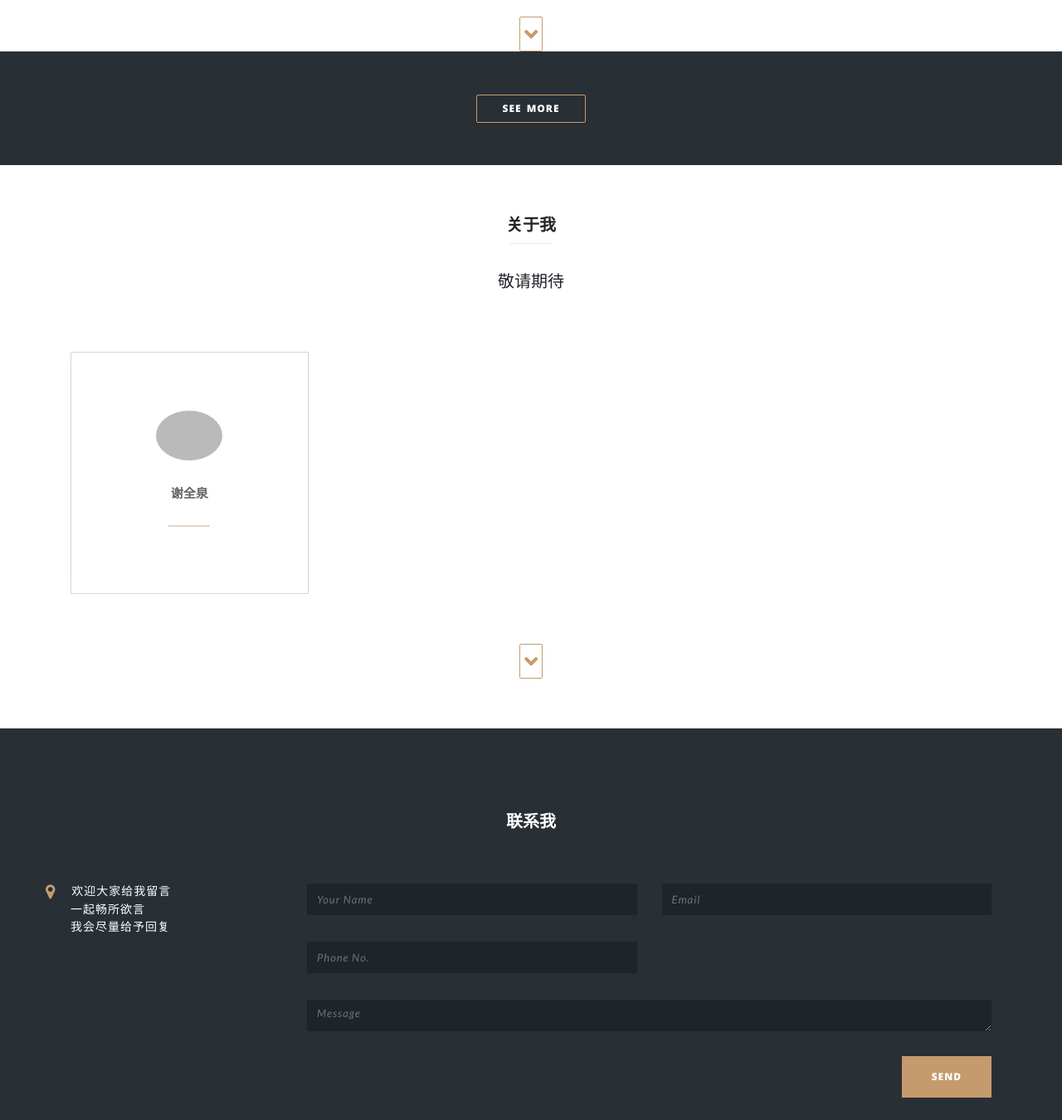
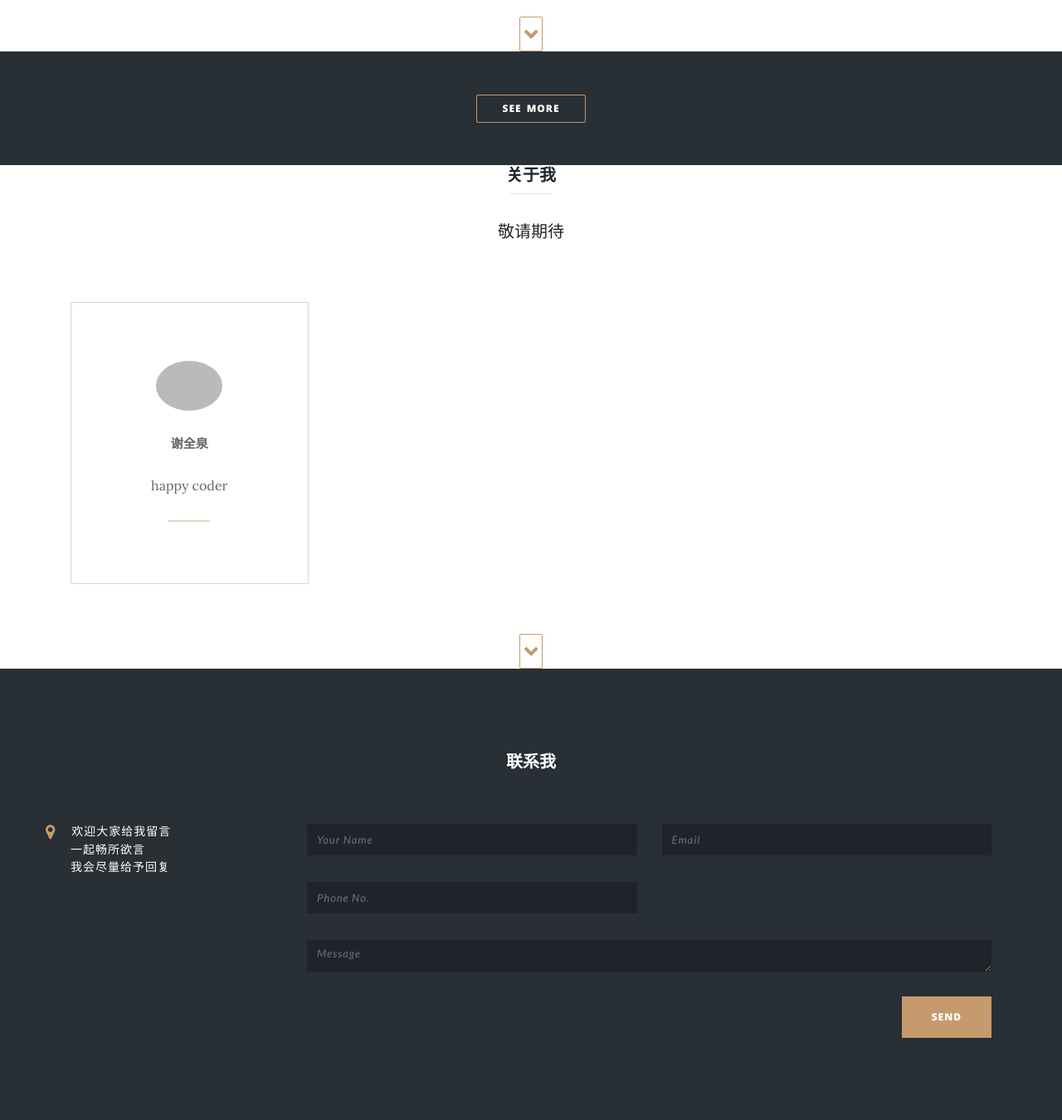
Before and after one commit to carl-3070/MyWebSite, a Django app: template templates/home/home.html in a window 1280 px wide. Shown: the part 1594-2944 px from the top of the page at 83% size. Run offline with Django 3.2, Linux system fonts and the light colour scheme; the template is opened without the code that fills it, so the values that code supplies are empty; some libraries are stand-ins or nearby versions; grey boxes are pictures that could not be loaded.

Commit message:
主页修改

```diff
--- a/templates/home/home.html
+++ b/templates/home/home.html
@@ -103,7 +103,7 @@
         </div>
     </div>
 
-    <!-- Meet Us Section -->
+    <!-- Blog Section -->
     <div id="blog">
         <div class="container">
             <div class="row text-center">
@@ -145,7 +145,7 @@
     </div>
 
 
-    <!-- Services Section -->
+    <!-- Essay Section -->
     <div id="essay">
         <div class="container text-center">
             <div class="row">
@@ -185,7 +185,7 @@
                     </div>
                 </div>
             </div>
-            <a href="#about-us" class="down-btn page-scroll">
+            <a href="#about-me" class="down-btn page-scroll">
                 <span class="fa fa-angle-down"></span>
             </a>
         </div>
@@ -199,8 +199,8 @@
         </div>
     </div>
 
-    <!-- About Us Section -->
-    <div id="about-us">
+    <!-- About Me Section -->
+    <div id="about-me">
         <div class="container">
             <div class="row text-center">
                 <div class="col-md-8 col-md-offset-2">
@@ -220,7 +220,7 @@
                                 <img src="img/team/02.jpg" class="img-responsive img-circle" alt="...">
                                 <br>
                                 <h4>谢全泉</h4>
-                                <p class="small"></p>
+                                <p class="small">happy coder</p>
                                 <hr>
                             </div>
                         </div>
```
